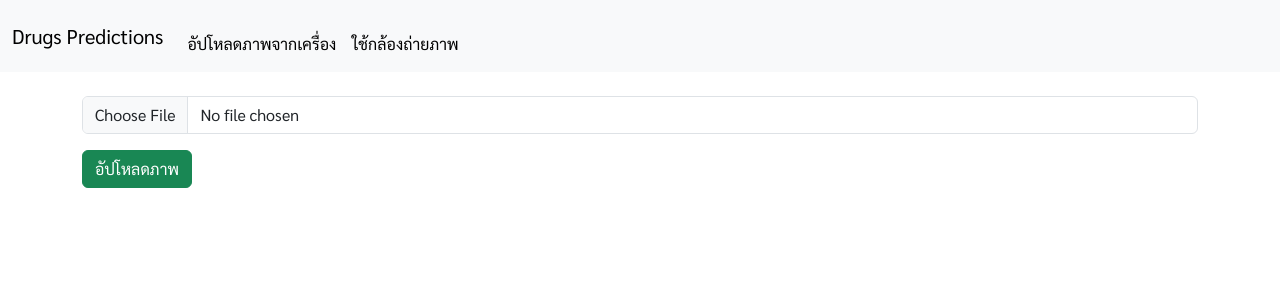
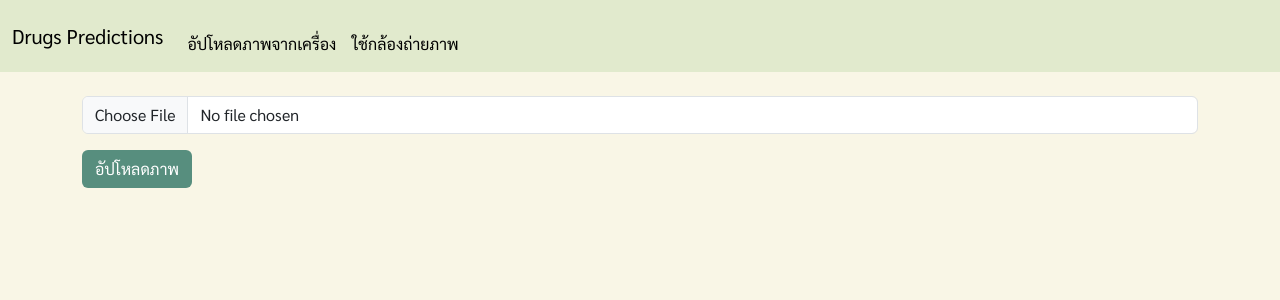
Before and after one commit to orakanya08/drugs_api, a FastAPI app: page / in a window 1280 px wide. Shown: the top 300 px of the page. Run offline with FastAPI, Linux system fonts and the light colour scheme.

Commit message:
Update index.html

```diff
--- a/frontend/templates/index.html
+++ b/frontend/templates/index.html
@@ -15,6 +15,7 @@
     html,
     body {
         font-family: 'Sarabun';
+        background-color: #F9F6E6;
     }
 
     button {
@@ -23,7 +24,7 @@
 </style>
 
 <body>
-    <nav class="navbar navbar-expand-lg navbar-light bg-light">
+    <nav class="navbar navbar-expand-lg navbar-light" style="background-color: #E1EACD;">
         <div class="container-fluid">
             <a class="navbar-brand" href="#">Drugs Predictions</a>
             <button class="navbar-toggler" type="button" data-bs-toggle="collapse" data-bs-target="#navbarNav"
@@ -48,7 +49,7 @@
         <div id="cameraSection" class="d-none mt-4">
             <video id="video" autoplay playsinline
                 style="width: 100%; max-height: 400px; border: 1px solid #ddd;"></video>
-            <button id="captureButton" class="btn btn-primary mt-3">ถ่ายภาพ</button>
+            <button id="captureButton" class="btn mt-3" style="background-color: #BAD8B6;">ถ่ายภาพ</button>
             <canvas id="canvas" style="border: 1px solid #ddd; width: 100%; max-height: 400px;" class="mt-3"></canvas>
         </div>
 
@@ -56,14 +57,14 @@
         <div id="uploadSection" class="mt-4">
             <form id="uploadForm" action="/upload/" method="post" enctype="multipart/form-data">
                 <input type="file" name="file" class="form-control mt-3" accept="image/*" required>
-                <button type="submit" class="btn btn-success mt-3">อัปโหลดภาพ</button>
+                <button type="submit" class="btn mt-3" style="background-color: #578E7E; color: #ffff;">อัปโหลดภาพ</button>
             </form>
         </div>
 
         <!-- ฟอร์มซ่อนสำหรับส่งภาพจากกล้อง -->
         <form id="cameraForm" action="/upload/base64/" method="post" class="d-none mt-4">
             <input type="hidden" name="image" id="hiddenImageInput">
-            <button type="submit" class="btn btn-success mt-3">อัปโหลดภาพที่ถ่าย</button>
+            <button type="submit" class="btn mt-3" style="background-color: #578E7E; color: #ffff;">อัปโหลดภาพที่ถ่าย</button>
         </form>
 
     </div>
```
